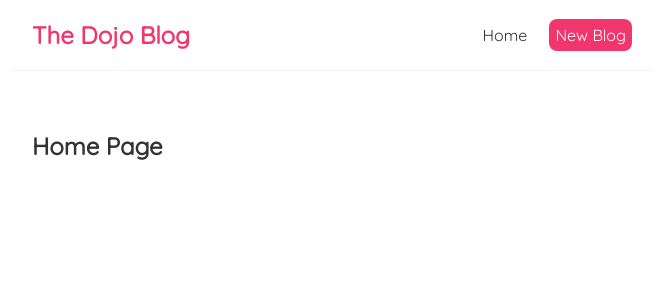
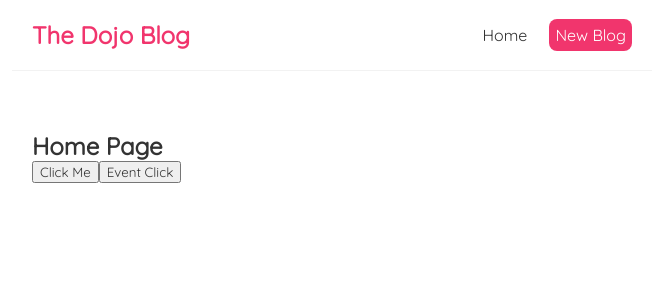
Before and after one commit to JonathanABarnett/NetNinjaDojoBlog, a React (Create React App) app: page / in a window 1280 px wide. Shown: the top 300 px of the page, without its empty margins (308-971 px from the left). Built offline with nearby package versions, Linux system fonts and the light colour scheme.

Commit message:
Lesson 7 - Click Events

```diff
--- a/src/Home.js
+++ b/src/Home.js
@@ -1,7 +1,17 @@
 const Home = () => {
+  const handleClick = (name) => {
+    console.log("you clicked me, " + name);
+  };
+
+  const eventClick = (e) => {
+    console.log(e.target);
+  };
+
   return (
     <div className="home">
       <h2>Home Page</h2>
+      <button onClick={() => handleClick("You Nerd")}>Click Me</button>
+      <button onClick={eventClick}>Event Click</button>
     </div>
   );
 };
```
Also changed, not shown: 1 other file (tests, documents, lock files or other folders).
